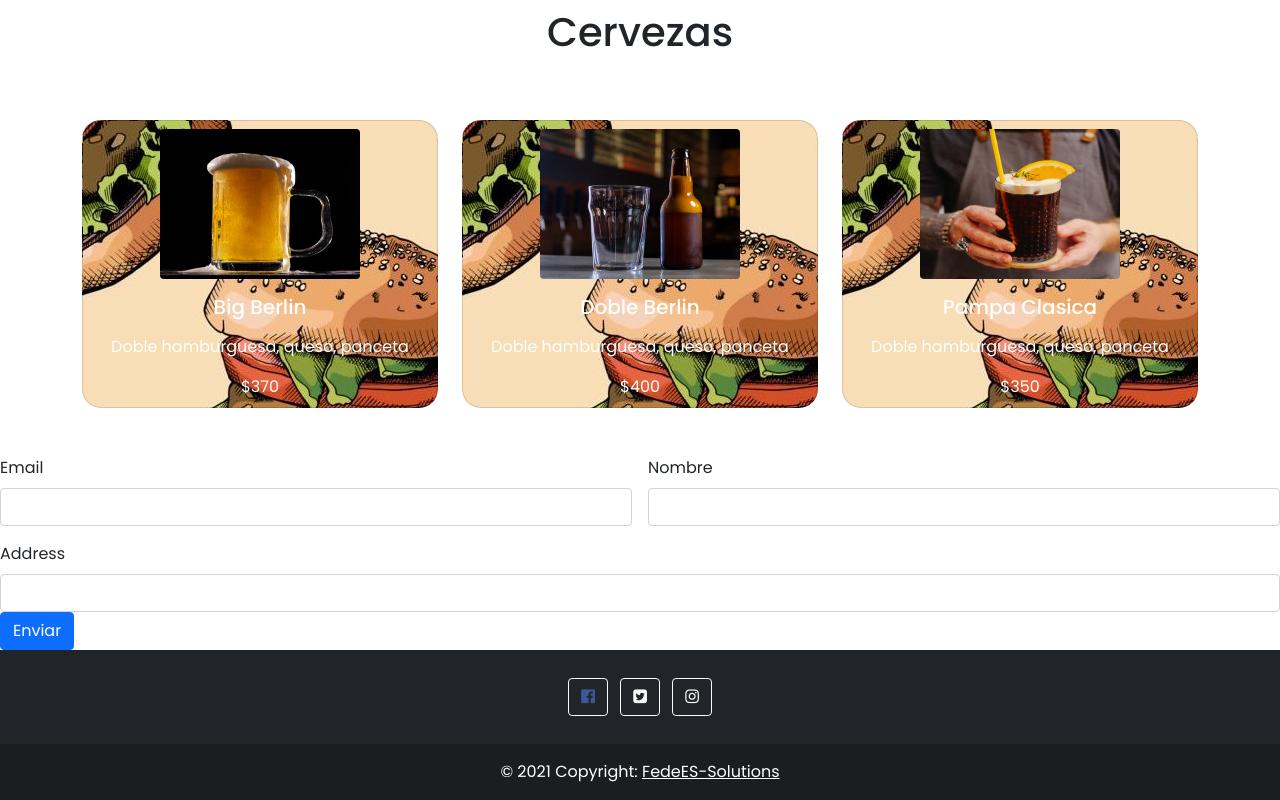
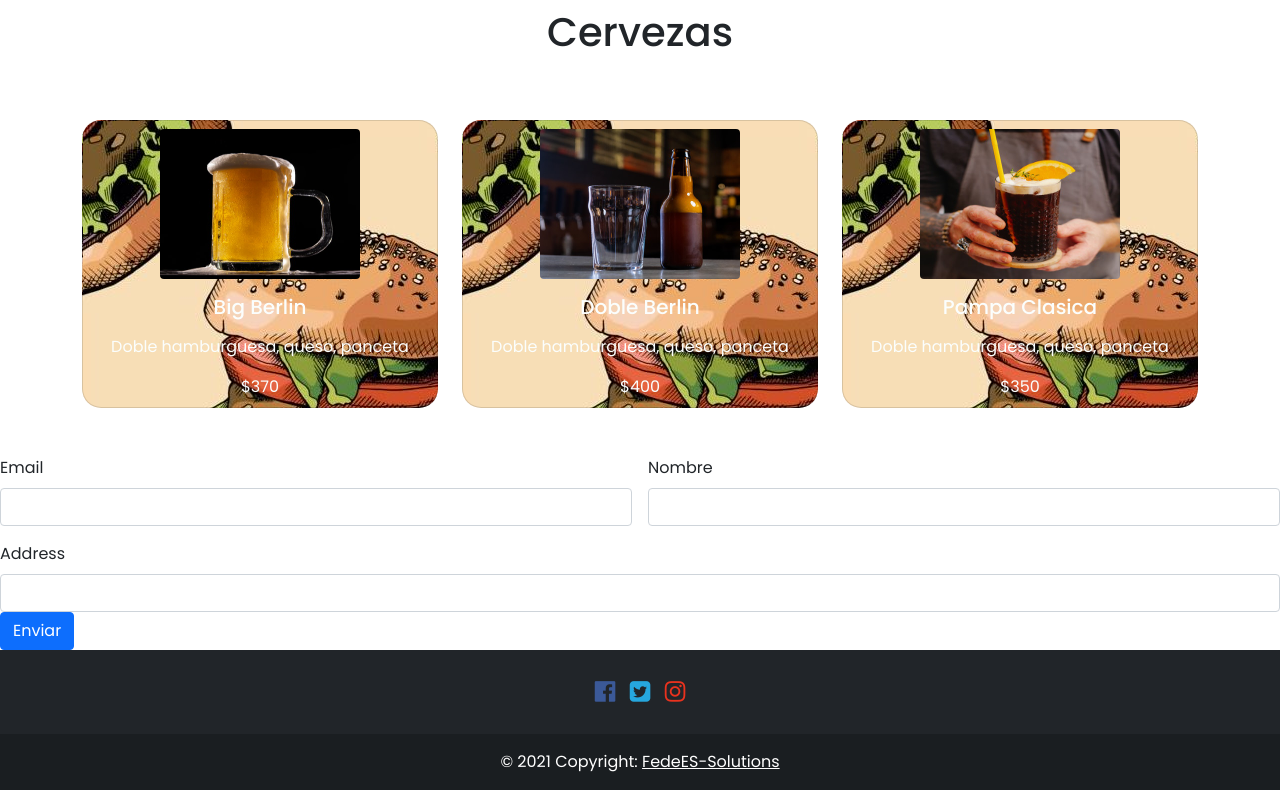
Before and after one commit to FedeEseiza/proyecto_final, a plain HTML site: page index.html in a window 1280 px wide. Shown: the part 2046-2846 px from the top of the page. Drawn offline with nearby package versions, Linux system fonts and the light colour scheme.

Commit message:
Add files via upload

```diff
--- a/index.html
+++ b/index.html
@@ -298,15 +298,15 @@
                 <!-- Section: Social media -->
                 <section class="mb-4">
                     <!-- Facebook -->
-                    <a class="btn facebook-icon btn-outline-light btn-floating m-1" href="#!" role="button">
+                    <a class="btn-icon facebook-icon m-1" href="#!" role="button">
                         <i class="fa fa-facebook-official" aria-hidden="true"></i>
                     </a>
                     <!-- Twitter -->
-                    <a class="btn btn-outline-light btn-floating m-1" href="#!" role="button">
+                    <a class="btn-icon twitter-icon m-1" href="#!" role="button">
                         <i class="fa fa-twitter-square" aria-hidden="true"></i>
                     </a>
                     <!-- Instagram -->
-                    <a class="btn btn-outline-light btn-floating m-1" href="#!" role="button">
+                    <a class="btn-icon instagram-icon m-1" href="#!" role="button">
                         <i class="fa fa-instagram" aria-hidden="true"></i>
                     </a>
                 </section>
```
